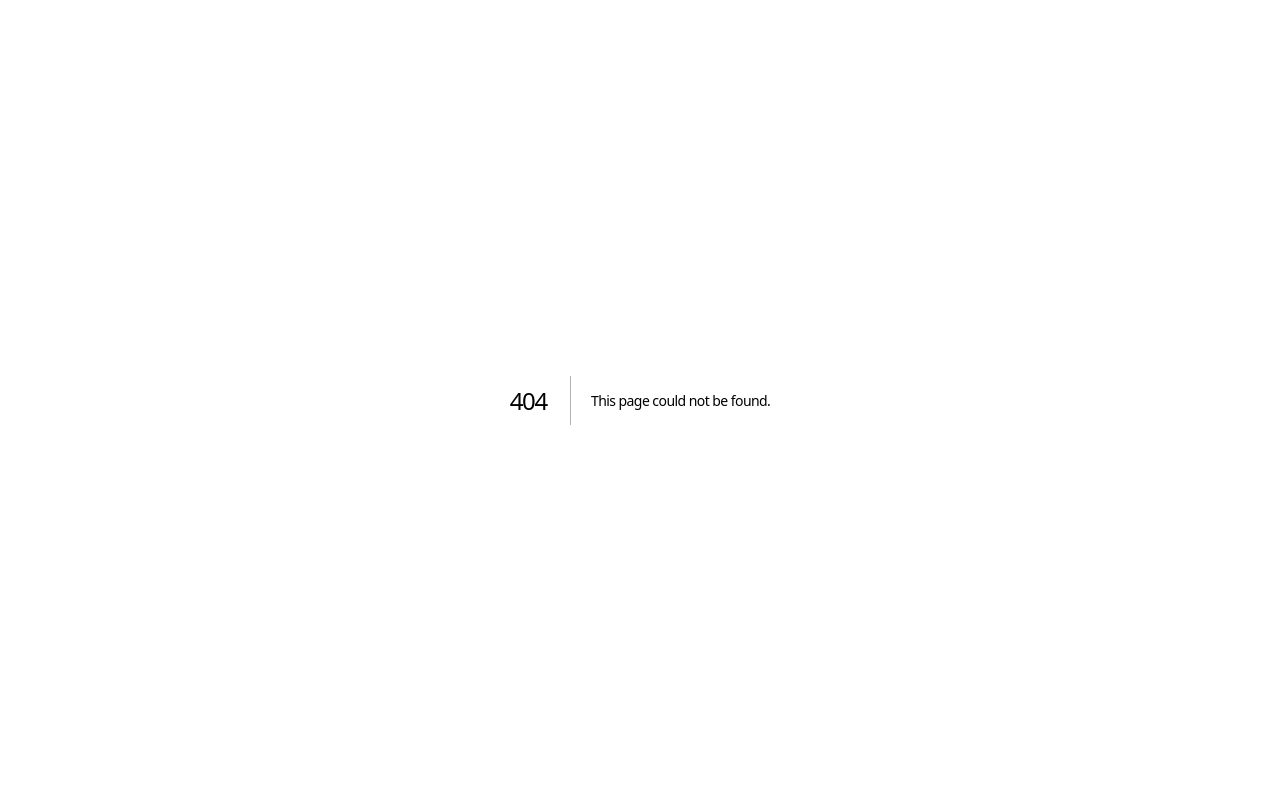
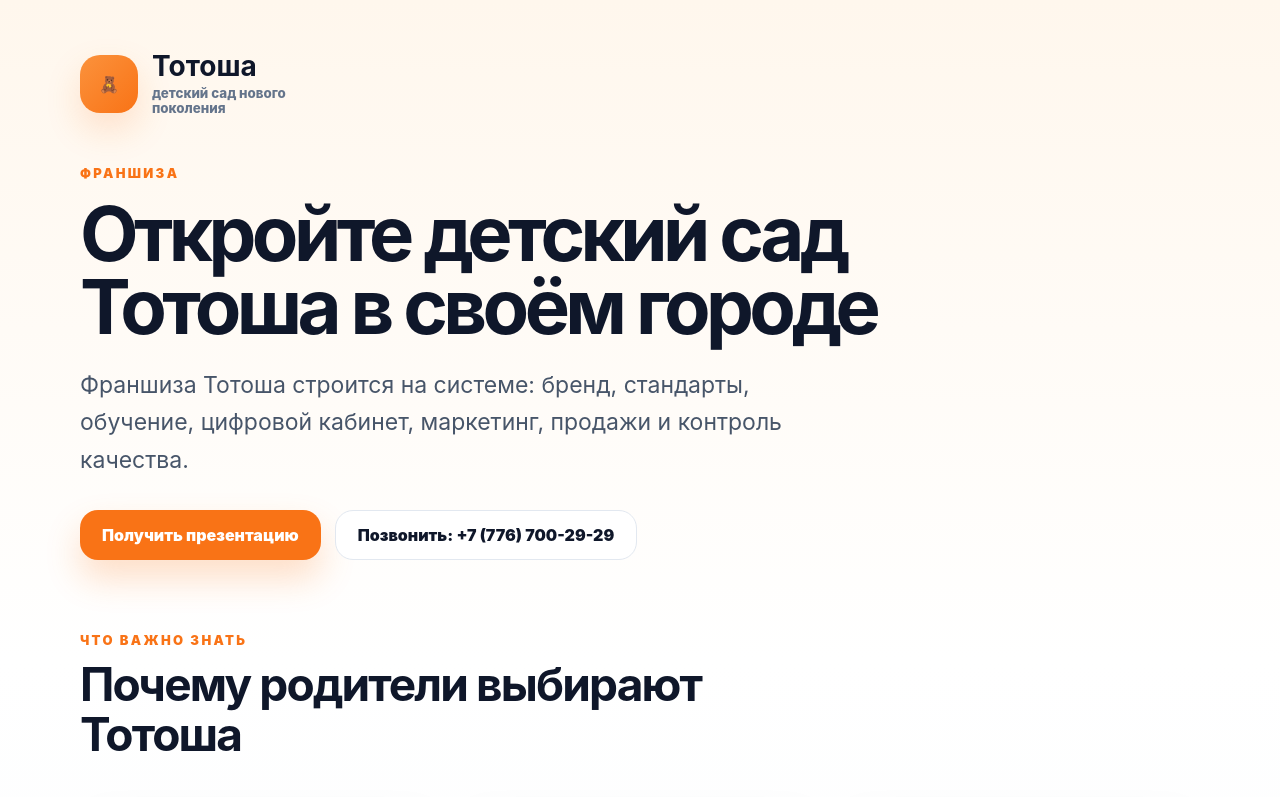
Before and after one commit to nexora-kz/totosha, a Next.js app: page /franchise in a window 1280 px wide. Before the commit this address had no page. Shown: the top 797 px of the page. Built offline with nearby package versions, Linux system fonts and the light colour scheme.

Commit message:
TOTOSHA SEO: add franchise page

```diff
--- /dev/null
+++ b/app/franchise/page.tsx
@@ -0,0 +1,27 @@
+import type { Metadata } from 'next';
+import { SeoLanding } from '../../components/SeoLanding';
+
+export const metadata: Metadata = {
+  title: 'Франшиза детского сада Тотоша',
+  description: 'Франшиза Тотоша: бренд, стандарты, цифровой кабинет, обучение, продажи, финансы и система управления детским садом.',
+  alternates: { canonical: '/franchise' },
+};
+
+export default function FranchiseSeoPage() {
+  return (
+    <SeoLanding
+      eyebrow="Франшиза"
+      title="Откройте детский сад Тотоша в своём городе"
+      description="Франшиза Тотоша строится на системе: бренд, стандарты, обучение, цифровой кабинет, маркетинг, продажи и контроль качества."
+      bullets={[
+        'Бренд и стандарты Тотоша',
+        'Методология запуска детского сада',
+        'Цифровой кабинет и AI-подход',
+        'Скрипты продаж и маркетинг',
+        'Финансовая модель',
+        'Обучение команды и контроль качества',
+      ]}
+      cta="Получить презентацию"
+    />
+  );
+}
```
